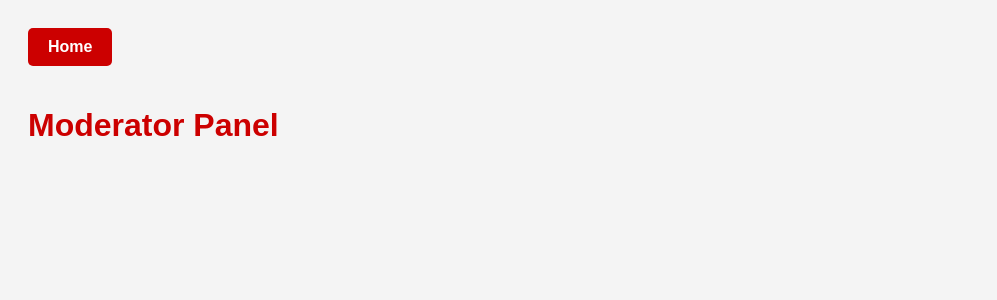
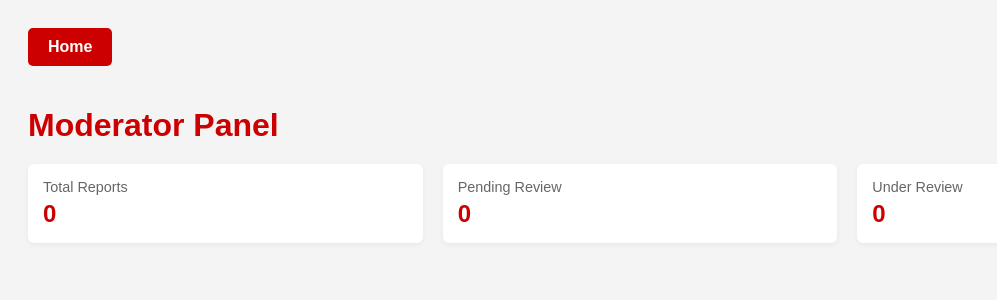
Before and after one commit to Itaho/Project-01-COSC4353, a Flask app: page /ModPanel.html in a window 1280 px wide. Shown: the top 300 px of the page, without its empty margins (0-997 px from the left). Run offline with Flask 3, Linux system fonts and the light colour scheme; data that the repository does not hold is empty.

```diff
--- a/templates/ModPanel.html
+++ b/templates/ModPanel.html
@@ -5,6 +5,7 @@
   <meta name="viewport" content="width=device-width, initial-scale=1.0"/>
   <title>Moderator Panel - Project MooseFactory</title>
   <style>
+    /* Styling for the moderator panel interface */
     body {
       font-family: Arial, sans-serif;
       background-color: #f4f4f4;
@@ -14,6 +15,7 @@
       color: #cc0000;
       margin-bottom: 20px;
     }
+    /* Styling for report summary cards that can be clicked to expand */
     .report-summary {
       background-color: white;
       border: 2px solid #cc0000;
@@ -24,6 +26,7 @@
       font-weight: bold;
       color: #333;
     }
+    /* Styling for the expanded report details section */
     .report-details {
       display: none;
       background-color: white;
@@ -78,12 +81,92 @@
       color: white;
       text-decoration: none;
     }
+    /* Search and filter section styles (commented out for future use)
+    .search-section {
+      background-color: white;
+      padding: 20px;
+      border-radius: 6px;
+      margin-bottom: 20px;
+      box-shadow: 0 2px 5px rgba(0,0,0,0.05);
+    }
+    .search-row {
+      display: flex;
+      gap: 10px;
+      margin-bottom: 10px;
+    }
+    .search-input {
+      flex: 1;
+      padding: 8px;
+      border: 1px solid #ccc;
+      border-radius: 4px;
+    }
+    .filter-select {
+      padding: 8px;
+      border: 1px solid #ccc;
+      border-radius: 4px;
+      background-color: white;
+    }
+    .search-button {
+      padding: 8px 16px;
+      background-color: #cc0000;
+      color: white;
+      border: none;
+      border-radius: 4px;
+      cursor: pointer;
+    }
+    .search-button:hover {
+      background-color: #aa0000;
+    }
+    */
+    .stats-section {
+      display: flex;
+      gap: 20px;
+      margin-bottom: 20px;
+    }
+    .stat-card {
+      background-color: white;
+      padding: 15px;
+      border-radius: 6px;
+      box-shadow: 0 2px 5px rgba(0,0,0,0.05);
+      flex: 1;
+    }
+    .stat-title {
+      color: #666;
+      font-size: 0.9em;
+      margin-bottom: 5px;
+    }
+    .stat-value {
+      color: #cc0000;
+      font-size: 1.5em;
+      font-weight: bold;
+    }
   </style>
   <script>
+    // Function to toggle the visibility of report details when clicking on a report summary
     function toggleDetails(id) {
       const details = document.getElementById('details-' + id);
       details.style.display = details.style.display === 'none' ? 'block' : 'none';
     }
+
+    /* Search and filter functionality (commented out for future use)
+    function filterReports() {
+      const searchTerm = document.getElementById('searchInput').value.toLowerCase();
+      const statusFilter = document.getElementById('statusFilter').value;
+      const reports = document.querySelectorAll('.report-summary');
+
+      reports.forEach(report => {
+        const text = report.textContent.toLowerCase();
+        const status = report.textContent.includes(statusFilter) || statusFilter === 'all';
+        const matchesSearch = text.includes(searchTerm);
+
+        if (matchesSearch && status) {
+          report.style.display = '';
+        } else {
+          report.style.display = 'none';
+        }
+      });
+    }
+    */
   </script>
 </head>
 <body>
@@ -93,20 +176,57 @@
 
   <h1>Moderator Panel</h1>
 
+  <!-- Search and filter section (commented out for future use)
+  <div class="search-section">
+    <div class="search-row">
+      <input type="text" id="searchInput" class="search-input" placeholder="Search reports..." onkeyup="filterReports()">
+      <select id="statusFilter" class="filter-select" onchange="filterReports()">
+        <option value="all">All Statuses</option>
+        <option value="submitted">Submitted</option>
+        <option value="under_review">Under Review</option>
+        <option value="approved_by_moderator">Approved</option>
+        <option value="dismissed_by_moderator">Dismissed</option>
+      </select>
+    </div>
+  </div>
+  -->
+
+  <!-- Statistics section -->
+  <div class="stats-section">
+    <div class="stat-card">
+      <div class="stat-title">Total Reports</div>
+      <div class="stat-value">{{ reports|length }}</div>
+    </div>
+    <div class="stat-card">
+      <div class="stat-title">Pending Review</div>
+      <div class="stat-value">{{ reports|selectattr('status', 'equalto', 'submitted')|list|length }}</div>
+    </div>
+    <div class="stat-card">
+      <div class="stat-title">Under Review</div>
+      <div class="stat-value">{{ reports|selectattr('status', 'equalto', 'under_review')|list|length }}</div>
+    </div>
+  </div>
+
+  <!-- Loop through all reports and display them in a list -->
   {% for report in reports %}
+  <!-- Clickable report summary that shows basic info -->
   <div class="report-summary" onclick="toggleDetails({{ report.report_id }})">
     Report #{{ report.report_id }} &mdash; {{ report.category_name }} &mdash; Status: {{ report.status }}
   </div>
 
+  <!-- Expanded report details section that appears when summary is clicked -->
   <div class="report-details" id="details-{{ report.report_id }}">
+    <!-- Display all relevant report information -->
     <div class="info-line"><strong>Reporter Cougar ID:</strong> {{ report.reporter_cougar_id }}</div>
     <div class="info-line"><strong>Reported User ID:</strong> {{ report.reported_user_id }}</div>
     <div class="info-line"><strong>Category:</strong> {{ report.category_name }}</div>
     <div class="info-line"><strong>Description:</strong> {{ report.description }}</div>
 
+    <!-- Form for moderator to take action on the report -->
     <form action="/moderator/handle_report" method="POST">
       <input type="hidden" name="report_id" value="{{ report.report_id }}">
 
+      <!-- Dropdown to select the action (approve or dismiss) -->
       <label for="action-{{ report.report_id }}">Moderator Action:</label>
       <select name="action" id="action-{{ report.report_id }}" required>
         <option value="">-- Select an Action --</option>
@@ -114,6 +234,7 @@
         <option value="dismissed_by_moderator">Dismiss Report</option>
       </select>
 
+      <!-- Text area for moderator to provide comments about their decision -->
       <label for="moderator_comments-{{ report.report_id }}">Reason or Recommended Punishment:</label>
       <textarea name="moderator_comments" id="moderator_comments-{{ report.report_id }}" rows="4" required></textarea>
 
```
